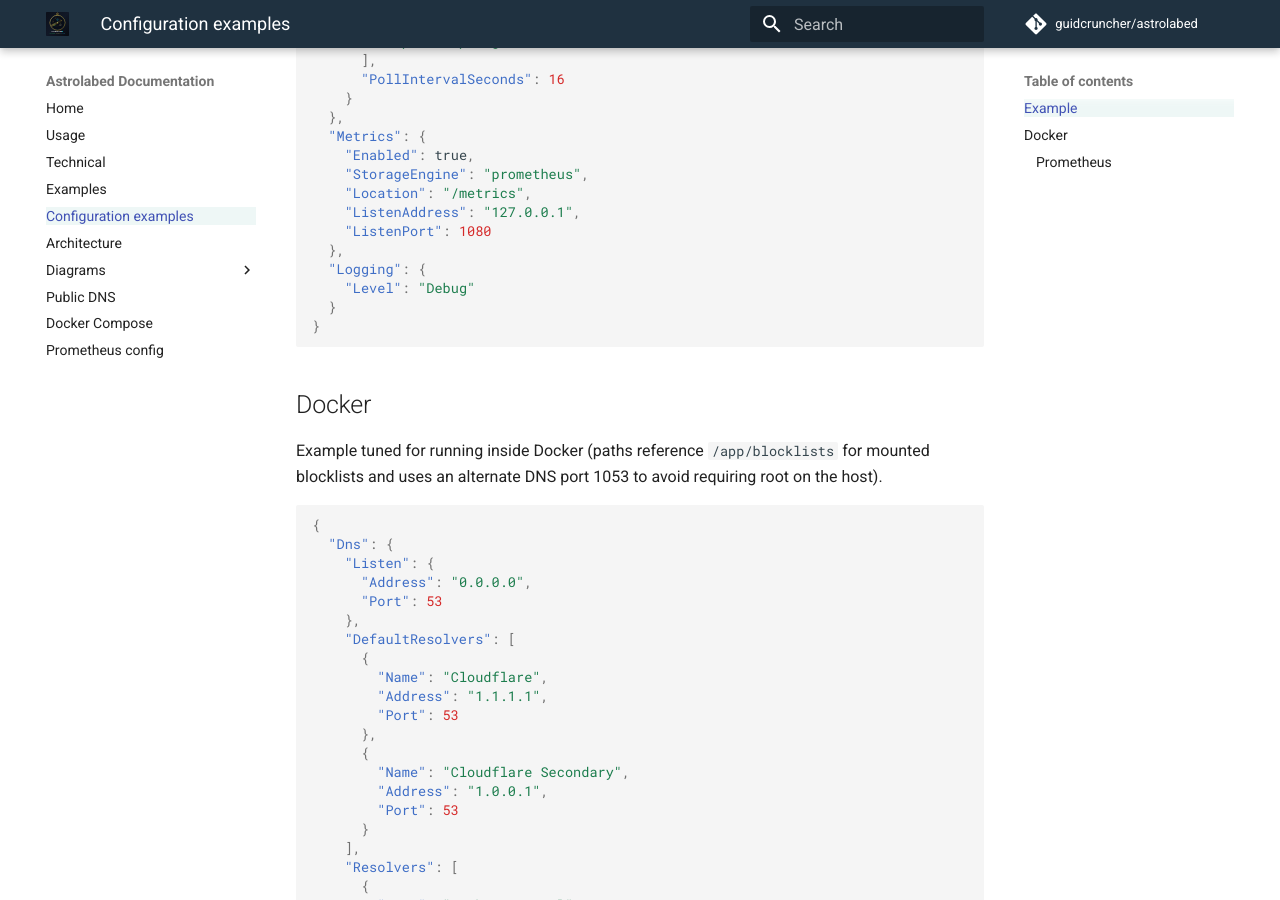
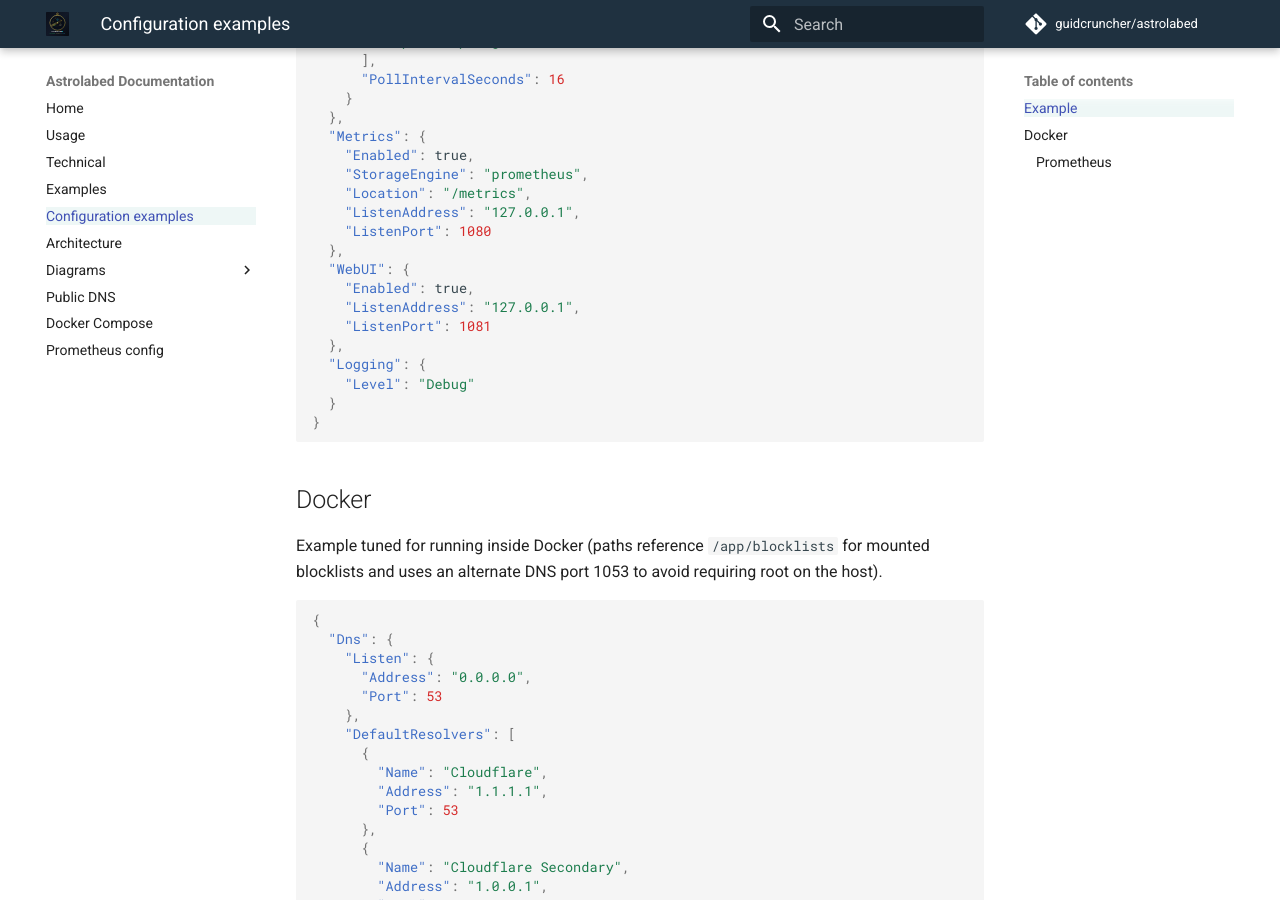
Before and after one commit to guidcruncher/astrolabed, an MkDocs documentation site: the page built from docs/configurations.md, in a window 1280 px wide and 900 px high, scrolled down 1887 px. Built offline with MkDocs 1.6.1 and Material for MkDocs 9.7.7, drawn with Linux system fonts in a browser that asks for light colours; comment, search, counter and statistics services are not loaded; some of the changed text lies outside the part shown.

Commit message:
Scaffolding

```diff
--- a/docs/configurations.md
+++ b/docs/configurations.md
@@ -100,6 +100,11 @@ Comprehensive example for local/dev running.
     "ListenAddress": "127.0.0.1",
     "ListenPort": 1080
   },
+  "WebUI": {
+    "Enabled": true,
+    "ListenAddress": "127.0.0.1",
+    "ListenPort": 1081
+  },
   "Logging": {
     "Level": "Debug"
   }
@@ -201,6 +206,11 @@ Example tuned for running inside Docker (paths reference `/app/blocklists` for m
     "ListenAddress": "127.0.0.1",
     "ListenPort": 1080
   },
+  "WebUI": {
+    "Enabled": true,
+    "ListenAddress": "127.0.0.1",
+    "ListenPort": 1081
+  },
   "Logging": {
     "Level": "Warning"
   }
```
Also changed, not shown: docs/usage.md (+5 -0 lines), 4 other files.
